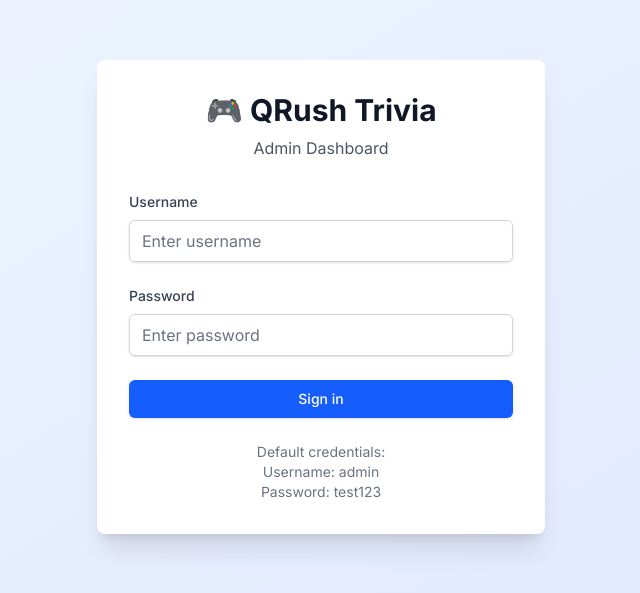
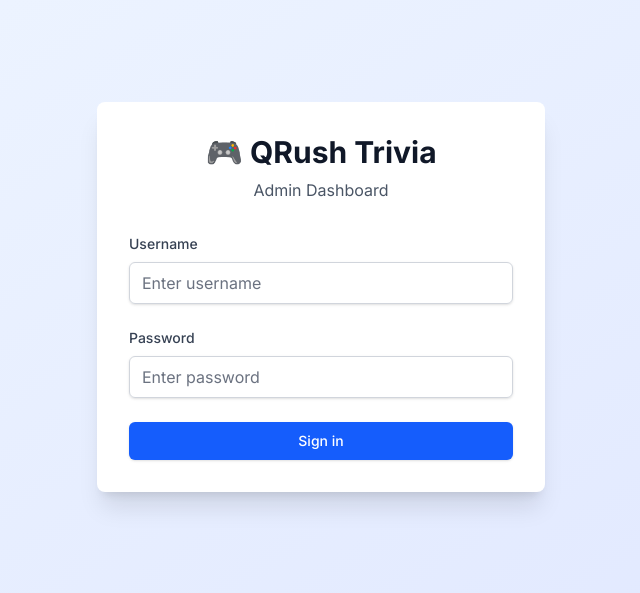
Before and after one commit to amnariaz007/Trivia-game, a Next.js app in the folder frontend/: page /login in a window 1280 px wide. Shown: the part 103-696 px from the top of the page, without its empty margins (319-959 px from the left). Built offline with nearby package versions, Linux system fonts and the light colour scheme.

Commit message:
finalonesbeforedemo

```diff
--- a/frontend/src/app/login/page.tsx
+++ b/frontend/src/app/login/page.tsx
@@ -86,11 +86,6 @@ export default function LoginPage() {
             </button>
           </form>
 
-          <div className="mt-6 text-center text-sm text-gray-500">
-            <p>Default credentials:</p>
-            <p>Username: admin</p>
-            <p>Password: test123</p>
-          </div>
         </div>
       </div>
     </div>
--- a/frontend/src/contexts/AuthContext.tsx
+++ b/frontend/src/contexts/AuthContext.tsx
@@ -50,6 +50,8 @@ export const AuthProvider: React.FC<{ children: React.ReactNode }> = ({ children
     localStorage.removeItem('admin_credentials');
     localStorage.removeItem('admin_token');
     setIsAuthenticated(false);
+    // Redirect to login page
+    window.location.href = '/login';
   };
 
   return (
```
Also changed, not shown: 2 other files (tests, documents, lock files or other folders).
